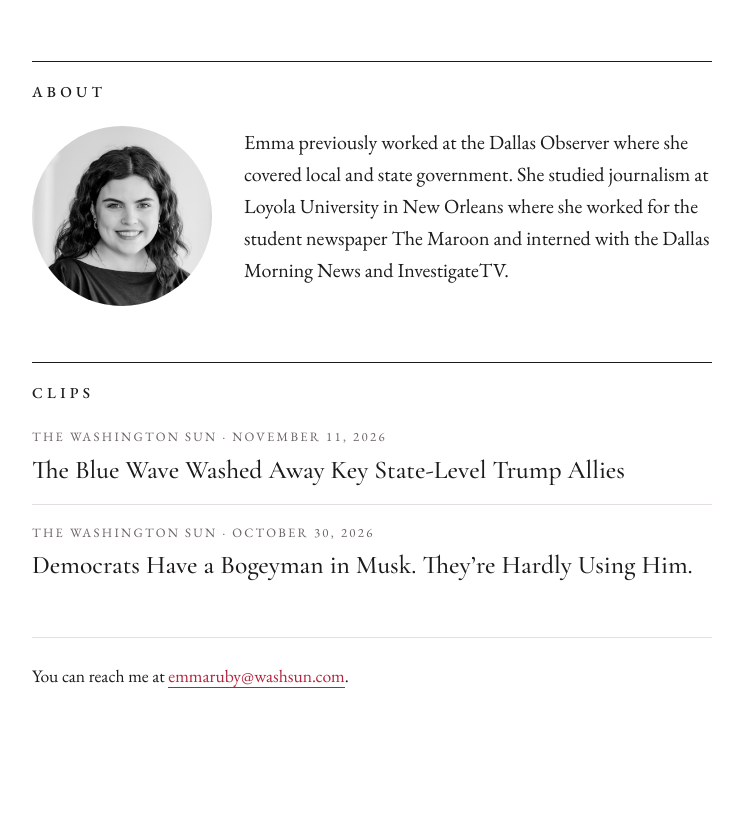
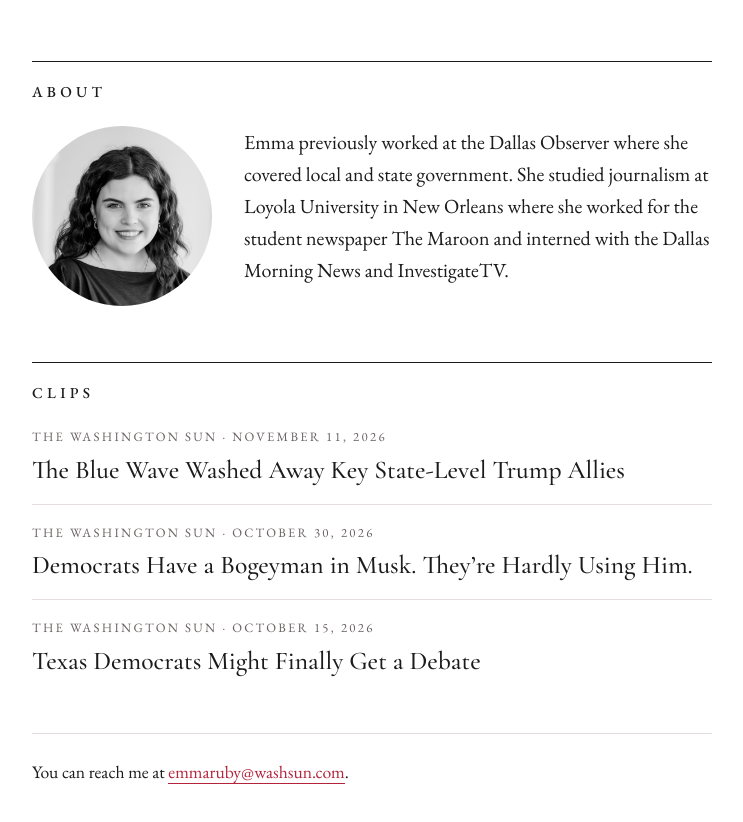
Before and after one commit to emmaruby32/Emma-site, a plain HTML site: page index.html in a window 1280 px wide. Shown: the part 246-1068 px from the top of the page, without its empty margins (268-1011 px from the left). Before the commit the page ends 1032 px from the top, so only its background shows below. Drawn offline with nearby package versions, Linux system fonts and the light colour scheme.

Commit message:
Add clip: Texas Democrats Might Finally Get a Debate
Co-Authored-By: Claude Opus 5.5 <noreply@anthropic.com>
Claude-Session: https://claude.ai/code/session_01PhnXiqAzH2A2ezAjH9NfPH

```diff
--- a/index.html
+++ b/index.html
@@ -186,6 +186,10 @@
           <p class="clip-meta">The Washington Sun · October 30, 2026</p>
           <h3 class="clip-headline"><a href="https://www.washingtonsun.com/campaigns/elon-musk-democrats-midterm-election">Democrats Have a Bogeyman in Musk. They’re Hardly Using Him.</a></h3>
         </li>
+        <li class="clip">
+          <p class="clip-meta">The Washington Sun · October 15, 2026</p>
+          <h3 class="clip-headline"><a href="https://www.washingtonsun.com/campaigns/democrats-debate-bo-french">Texas Democrats Might Finally Get a Debate</a></h3>
+        </li>
       </ul>
     </section>
 
```
